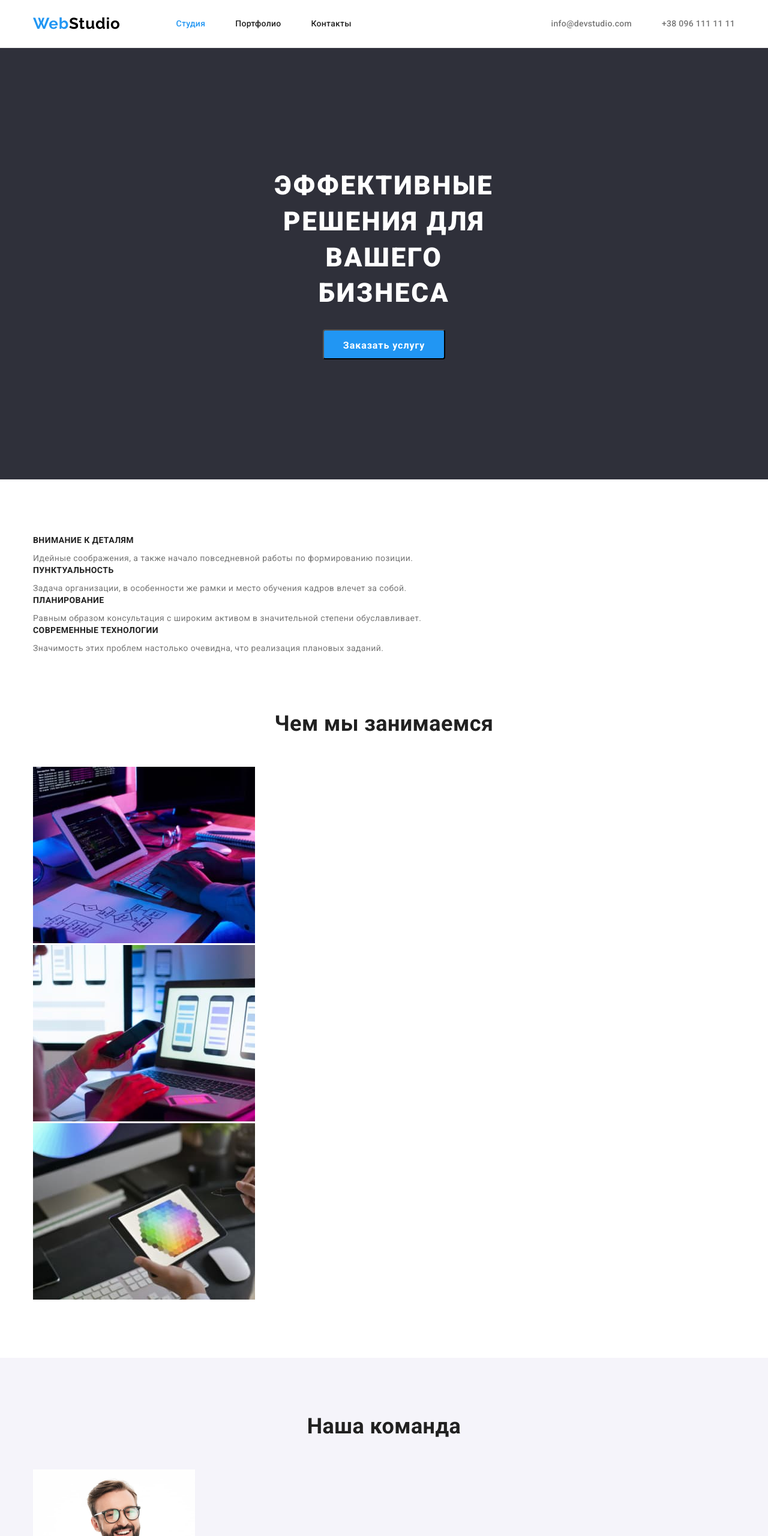
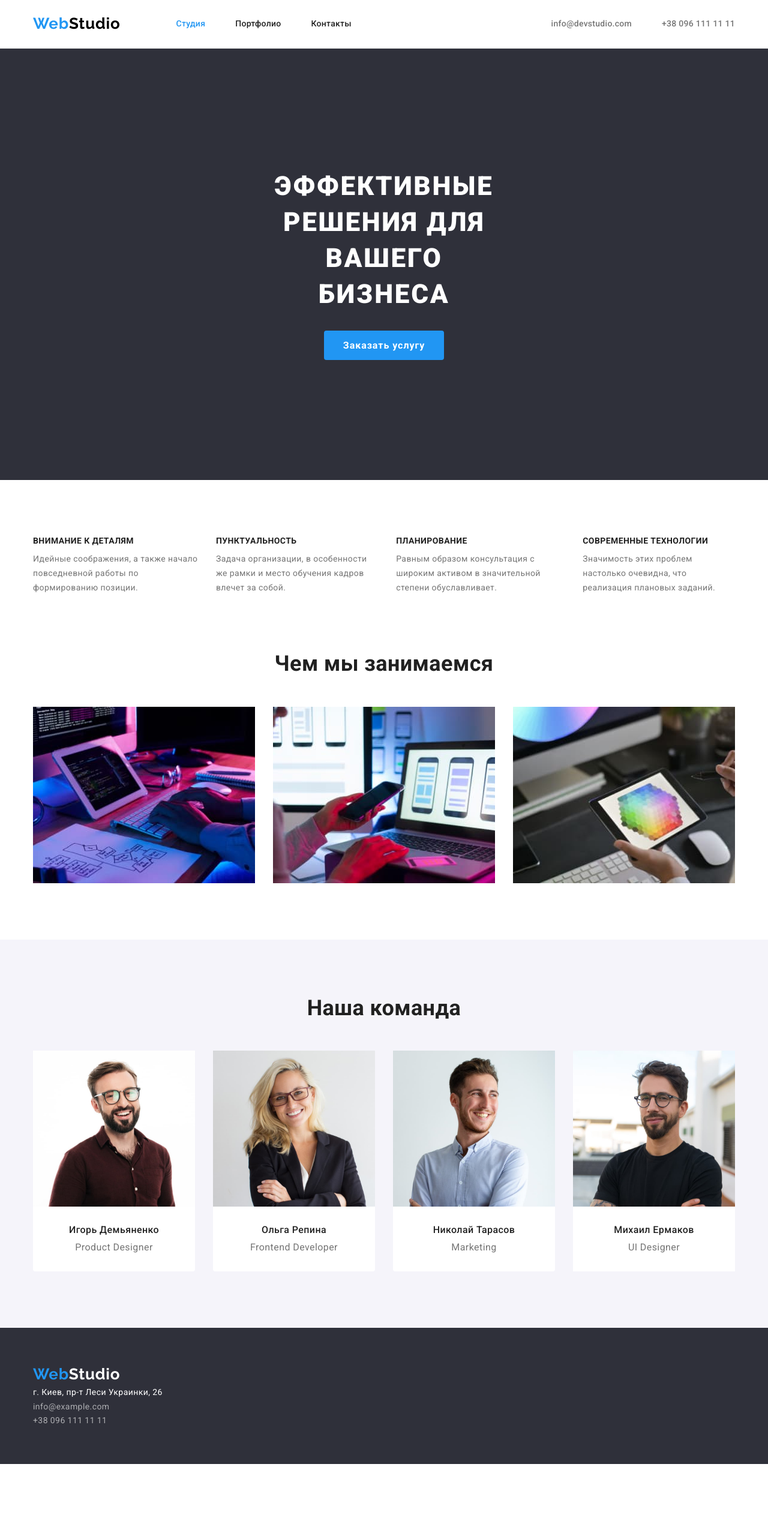
Before and after one commit to Oksana-Zakhariia/goit-markup-hw-03, a plain HTML site: page index.html in a window 1280 px wide. Shown: the top 2560 px of the page at 60% size. After the commit the page ends 2440 px from the top, so only its background shows below. Drawn offline with nearby package versions, Linux system fonts and the light colour scheme.

Commit message:
add flex

```diff
--- a/css/styles.css
+++ b/css/styles.css
@@ -26,6 +26,10 @@ body {
         padding: 0;
 
     }
+    img {
+        display: block;
+        max-width: 100%;
+    }
 /* Site navigation*/
 .container{
     width: 1200px;
@@ -36,7 +40,6 @@ body {
 }
 .site-header{
     border-bottom: solid 1px var(--light-grey-color);
-    max-height: 80px;
 }
 .header-menu{
     display: flex;
@@ -52,6 +55,8 @@ font-weight: 700;
 font-size: 26px;
 line-height: 1.2;
 letter-spacing: 0.03em;
+margin-top: 24px;
+margin-bottom: 25px;
 }
 .logo-first{
     color: var(--accent-color);
@@ -136,6 +141,9 @@ letter-spacing: 0.03em;
 .site-hero {
 background-color:var(--dark-bacground-color);
 text-align: center;
+padding-left: 452px;
+padding-top: 200px;padding-right: 452px;
+padding-bottom: 200px;
 }
 .site-hero-title{
 color: var(--white-color);
@@ -145,11 +153,10 @@ line-height: 1.36;
 letter-spacing: 0.06em;
 text-align: center;
 text-transform: uppercase;
-padding-top: 200px;
-padding-left: 452px;
-padding-right: 452px;
-padding-bottom: 30px;
+margin-bottom: 30px;
 }
+
+
 .site-hero-button {
     color: var(--white-color);
     background-color:var(--accent-color) ;
@@ -161,11 +168,10 @@ padding-bottom: 30px;
     letter-spacing: 0.06em;
     display: inline-block;
     min-width: 200px;
-    height: 50px;
     padding: 10px 32px;
     text-align: center;
-    margin-bottom: 200px;
     border-radius: 4px;
+    border: none;
 
 
 }
@@ -187,6 +193,7 @@ padding-bottom: 30px;
     clip: rect(0 0 0 0);
     overflow: hidden;
   }
+
 .section{
     padding-top: 94px;
    padding-bottom: 94px;
@@ -203,6 +210,16 @@ padding-bottom: 94px;}
 }
 .main-text-list{
     list-style: none;
+    display: flex;
+
+}
+.main-text{
+    margin-right: 30px;
+    text-align: left;
+    flex-basis: calc((100%-90px)/4);
+}
+.main-text:last-child{
+    margin-right: 0px;
 }
 .section-subtitle {
     color: var(--title-text-color);
@@ -217,22 +234,36 @@ line-height: 1.7;
 
 .work-list{
     list-style: none;
+    display: flex;
 }
+.work-item{
+    flex-basis: calc((100%-60px)/3);
+
+}
+.work-item:not(:last-child){
+    margin-right: 30px;
+}
+
 .company-team{
     background-color: var(--grey-bacground-color);
     }
+.team-list{
+    list-style: none;
+    display: flex;
+ }
+.team-member:not(:last-child){
+    margin-right: 30px;
+    flex-basis: calc((100%-90px)/4);
+    border-bottom-left-radius: 4px;
+    border-bottom-right-radius: 4px;
+}
 .team-member-card{
     padding-top: 30px;
     padding-bottom: 30px;
     text-align: center;
-    max-width: 270px;
-    border-bottom-left-radius: 4px;
-    border-bottom-right-radius: 4px;
 
 }
-.team-list{
-    list-style: none;
-    }
+
 .team-member{
     background-color: var(--white-color);
     max-width: 270px;
@@ -259,13 +290,19 @@ line-height: 1.7;
 .portfolio-main{
     background-color: var(--white-color);
 }
-.project-list{
-    list-style: none;
-}
-.button-list{
+
+.button-list {
 list-style: none;
 margin-bottom: 50px;
+display: flex;
+justify-content: center;
+
+
 }
+.button-list>.btn:not(:last-child){
+    margin-right: 8px;
+}
+
 .filter-button {
 background-color: var(--grey-bacground-color);
  font-family: inherit;
@@ -274,21 +311,41 @@ background-color: var(--grey-bacground-color);
  line-height: 1.62;
  letter-spacing: 0.03em;
  cursor: pointer;
- display: inline-block;
  max-height: 38px;
  padding:6px 22px;
  border-radius: 4px;
  border-color: transparent;
+
 }
+.filter-button :not(:last-child){
+    margin-right: 22px;
+}
+
 .filter-button:focus,
 .filter-button:hover  {
     color: var(--white-color);
     background-color:var(--accent-color);
-
+ }
+ .project-list{
+    list-style: none;
+    display: flex;
+    flex-wrap: wrap;
+    margin-right: -30px;
+    margin-bottom: -30px;
 }
 .project-card{
-    max-width: 370px;
+    margin-right: 30px;
+    margin-bottom: 30px;
+    flex-basis: calc(100%/3-30px);
 }
+ /*.project-card:nth-child(3n){
+    margin-right: 0px;
+}
+.project-card:nth-last-child(-n+3){
+    margin-bottom: 0px;
+}*/
+
+
 .project-title{
 color: var(--title-text-color);
 font-size:18px ;
@@ -305,9 +362,6 @@ margin-bottom: 4px;
     border-bottom: solid 1PX var(--main-border-color) ;
     border-left: solid 1PX var(--main-border-color);
     border-right: solid 1PX var(--main-border-color) ;
-    margin-bottom: 30px;
-    margin-right: 30px;
-
 }
 .project-description {
     font-size: 16px;
@@ -326,10 +380,11 @@ margin-bottom: 4px;
     font-family:Raleway, sans-serif;
     font-weight: 700;
     font-size: 26px;
-    line-height: 1.2;
+    line-height: 1.38;
     letter-spacing: 0.03em;
     text-decoration: none;
     margin-bottom: 20px;
+    margin-bottom: 161px;
 }
 
 
@@ -338,7 +393,7 @@ list-style: none;
 text-decoration: none;
 text-decoration-line: none;
 font-style: normal;
-margin-bottom: 9px;
+line-height: 1.7;
 }
 
 
@@ -354,13 +409,13 @@ margin-bottom: 9px;
 .footer-contact {
     text-decoration-line: none;
     color:var(--footer-contact-color);
-    margin-bottom: 9px;
 
 }
 
-.footer-contact:last child {
-margin-bottom: 0px;
+.footer-contact.mail {
+    margin-bottom: 9px;
 }
+
 
 
 .footer-contact:hover,
--- a/index.html
+++ b/index.html
@@ -38,19 +38,19 @@
         <section class="section container">
             <h2 class="visually-hidden" > Наши приемушества </h2>
             <ul class="main-text-list">
-                <li>
+                <li class="main-text">
                     <h3 class="section-subtitle">Внимание к деталям</h3>
                     <p class="text">Идейные соображения, а также начало повседневной работы по формированию позиции.</p>
                 </li>
-                <li>
+                <li class="main-text">
                     <h3 class="section-subtitle">Пунктуальность</h3>
                     <p class="text">Задача организации, в особенности же рамки и место обучения кадров влечет за собой.</p>
                 </li>
-                <li>
+                <li class="main-text">
                     <h3 class="section-subtitle">Планирование</h3>
                     <p class="text">Равным образом консультация с широким активом в значительной степени обуславливает.</p>
                 </li>
-                <li>
+                <li class="main-text">
                     <h3 class="section-subtitle">Современные технологии</h3>
                     <p class="text">Значимость этих проблем настолько очевидна, что реализация плановых заданий.</p>
                 </li>
@@ -60,9 +60,9 @@
         <section class="work-section container">
             <h2 class="section-title">Чем мы занимаемся</h2>
             <ul class="work-list">
-                <li><img src="./images/pic.1.jpg" alt="програмирование" width="370"></li>
-                <li><img src="./images/pic.2.jpg" alt="дизайн" width="370"></li>
-                <li><img src="./images/pic.3.jpg" alt="работа с цветом" width="370"></li>
+                <li class="work-item"><img src="./images/pic.1.jpg" alt="програмирование" width="370"></li>
+                <li class="work-item"><img src="./images/pic.2.jpg" alt="дизайн" width="370"></li>
+                <li class="work-item"><img src="./images/pic.3.jpg" alt="работа с цветом" width="370"></li>
             </ul>
         </section>
         <section class="company-team section ">
@@ -116,10 +116,10 @@
 
         <address >
             <ul class="contacts-list">
-                <li><a class="footer-addres" href="https://bit.ly/3pXMvUd" target="_blank" rel="noopener noreferrer">г. Киев, пр-т
+                <li ><a class="footer-addres" href="https://bit.ly/3pXMvUd" target="_blank" rel="noopener noreferrer">г. Киев, пр-т
                     Леси Украинки, 26</a> </li>
-                <li><a class="footer-contact" href="mailto:info@devstudio.com" lang="en">info@example.com</a> </li>
-                <li><a class="footer-contact" href="tel:+380961111111">+38 096 111 11 11</a> </li>
+                <li><a class="footer-contact mail" href="mailto:info@devstudio.com" lang="en">info@example.com</a> </li>
+                <li><a class="footer-contact phone" href="tel:+380961111111">+38 096 111 11 11</a> </li>
               </ul>
         </address>
         </div>
```
Also changed, not shown: portfolio.html (+22 -21 lines).
